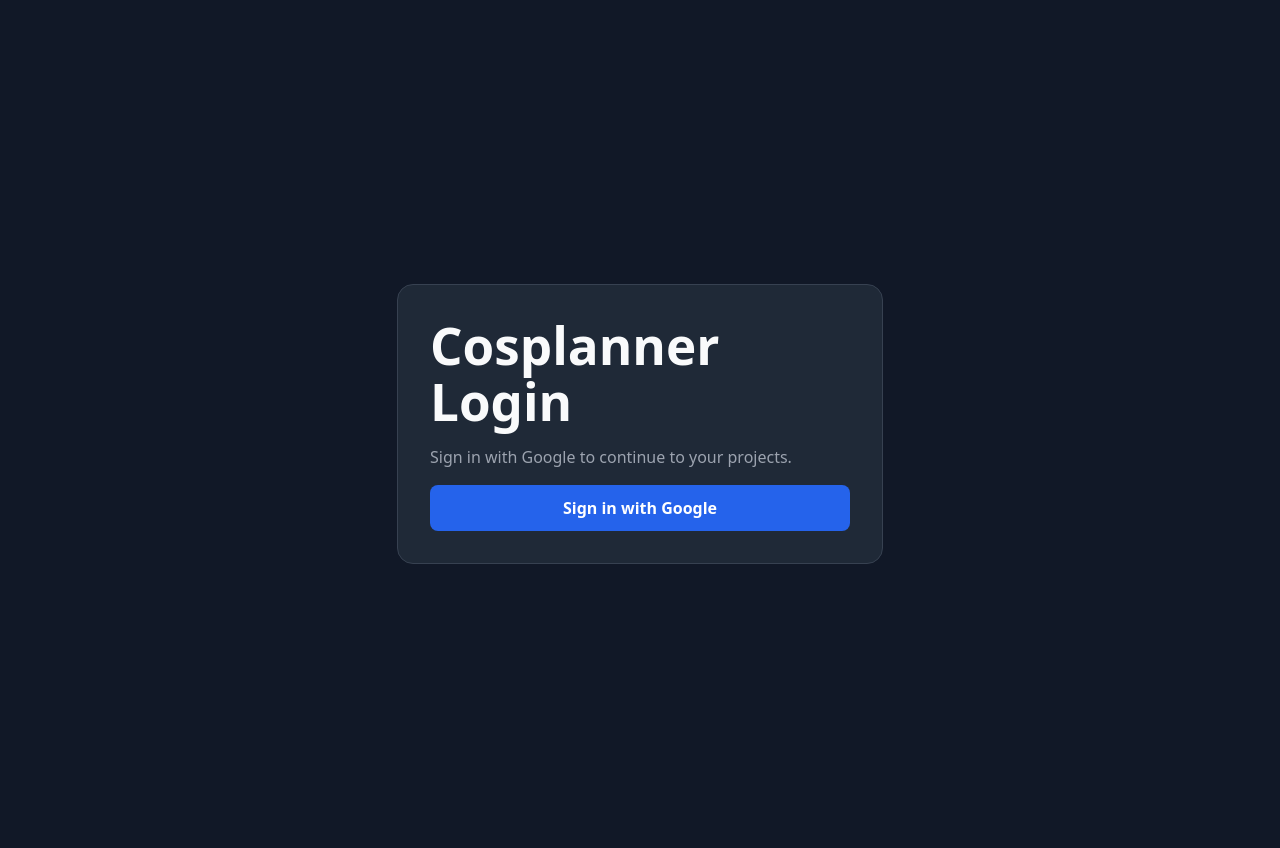
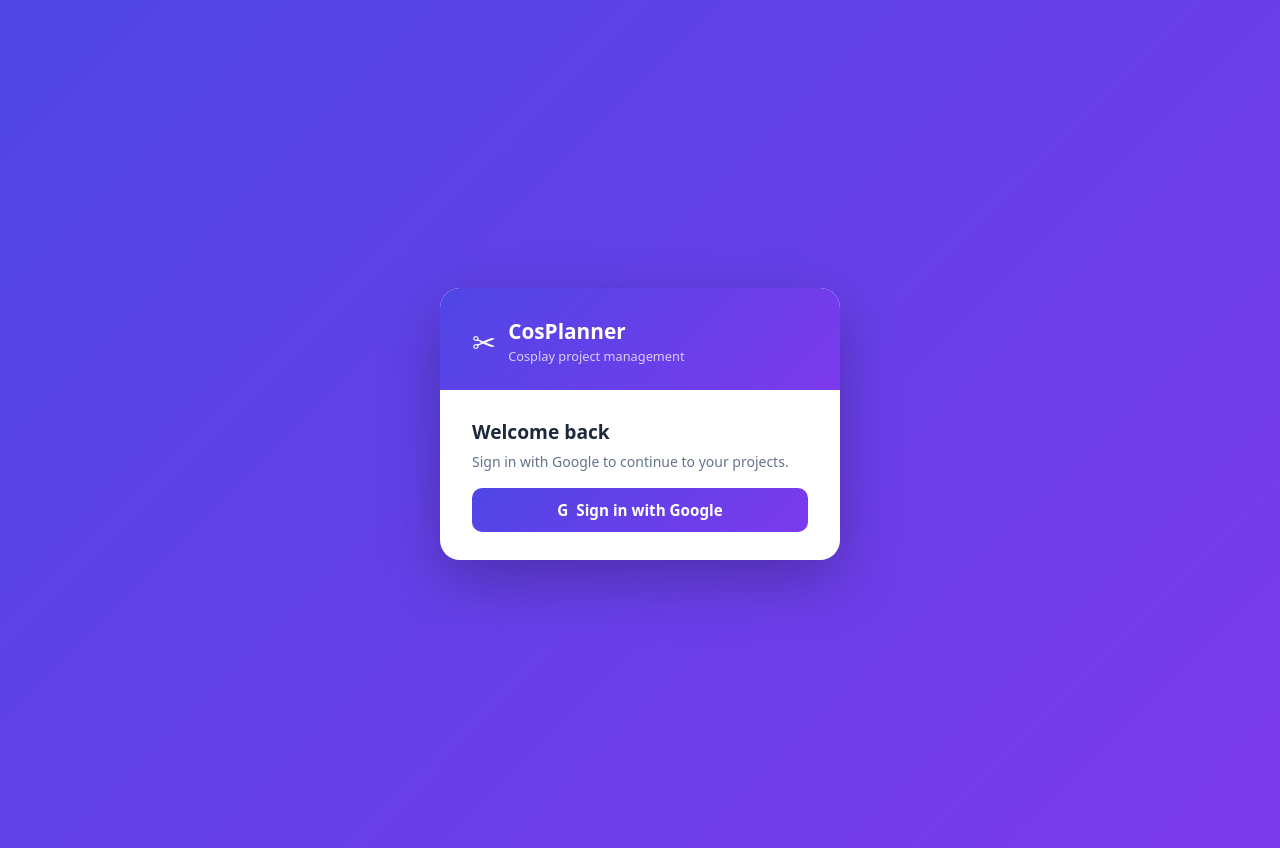
Before and after one commit to KeebCode/cosPlanner, a React app in the folder Frontend/: page /login in a window 1280 px wide. Built offline with nearby package versions, Linux system fonts and the light colour scheme; no server answers; the HTML template or start-up script is replaced by a standard one.

Commit message:
5/10 Update LoginPage.jsx

```diff
--- a/Frontend/src/pages/LoginPage.jsx
+++ b/Frontend/src/pages/LoginPage.jsx
@@ -11,7 +11,6 @@
   const [isLoading, setIsLoading] = useState(false);
   const [errorMessage, setErrorMessage] = useState("");
 
-  // Return user to where they came from after login
   const destination = location.state?.from?.pathname || "/";
 
   const handleGoogleLogin = async () => {
@@ -19,23 +18,17 @@
       setErrorMessage("");
       setIsLoading(true);
 
-      // 1) Firebase login
       const result = await signInWithPopup(auth, googleProvider);
       const firebaseUser = result?.user ?? auth.currentUser;
       if (!firebaseUser) throw new Error("No Firebase user after sign-in.");
 
-      // 2) Sync user to backend DB (non-blocking for UI login)
       try {
         const token = await firebaseUser.getIdToken();
         await syncUser(token);
       } catch (syncError) {
-        console.warn(
-          "Backend user sync failed. Firebase login is still active.",
-          syncError
-        );
+        console.warn("Backend user sync failed. Firebase login is still active.", syncError);
       }
 
-      // 3) Navigate into protected app
       navigate(destination, { replace: true });
     } catch (err) {
       console.error("Google sign-in failed:", err);
@@ -52,31 +45,64 @@
         display: "flex",
         alignItems: "center",
         justifyContent: "center",
-        background: "#111827",
-        color: "#f9fafb",
+        background: "linear-gradient(135deg, #4f46e5 0%, #7c3aed 100%)",
         padding: "24px",
       }}
     >
       <div
         style={{
           width: "100%",
-          maxWidth: "420px",
-          background: "#1f2937",
-          border: "1px solid #374151",
-          borderRadius: "16px",
-          padding: "32px",
-          display: "grid",
-          gap: "16px",
+          maxWidth: "400px",
+          background: "#ffffff",
+          borderRadius: "20px",
+          overflow: "hidden",
+          boxShadow: "0 20px 60px rgba(0,0,0,0.25)",
         }}
       >
-        <h1 style={{ margin: 0 }}>Cosplanner Login</h1>
-        <p style={{ margin: 0, color: "#9ca3af" }}>
+        {/* Card header */}
+        <div
+          style={{
+            background: "linear-gradient(135deg, #4f46e5 0%, #7c3aed 100%)",
+            padding: "28px 32px 24px",
+            display: "flex",
+            alignItems: "center",
+            gap: "12px",
+          }}
+        >
+          <span style={{ fontSize: "1.8rem", color: "white" }}>✂</span>
+          <div>
+            <div style={{ color: "white", fontWeight: 700, fontSize: "1.3rem" }}>CosPlanner</div>
+            <div style={{ color: "rgba(255,255,255,0.75)", fontSize: "0.8rem" }}>
+              Cosplay project management
+            </div>
+          </div>
+        </div>
+
+        {/* Card body */}
+        <div style={{ padding: "28px 32px", display: "grid", gap: "16px" }}>
+          <div>
+            <h2 style={{ margin: "0 0 4px", fontSize: "1.2rem", color: "#1e293b", fontWeight: 700 }}>
+              Welcome back
+            </h2>
+            <p style={{ margin: 0, color: "#64748b", fontSize: "0.875rem" }}>
               Sign in with Google to continue to your projects.
             </p>
+          </div>
 
-        {errorMessage ? (
-          <p style={{ margin: 0, color: "#fca5a5" }}>{errorMessage}</p>
-        ) : null}
+          {errorMessage && (
+            <div
+              style={{
+                padding: "10px 14px",
+                borderRadius: "8px",
+                background: "#fef2f2",
+                border: "1px solid #fecaca",
+                color: "#dc2626",
+                fontSize: "0.875rem",
+              }}
+            >
+              {errorMessage}
+            </div>
+          )}
 
           <button
             onClick={handleGoogleLogin}
@@ -84,16 +110,25 @@
             style={{
               padding: "12px 16px",
               border: "none",
-            borderRadius: "8px",
-            cursor: "pointer",
-            background: "#2563eb",
+              borderRadius: "10px",
+              cursor: isLoading ? "default" : "pointer",
+              background: isLoading
+                ? "#c4b5fd"
+                : "linear-gradient(135deg, #4f46e5 0%, #7c3aed 100%)",
               color: "white",
               fontWeight: 600,
+              fontSize: "0.95rem",
+              display: "flex",
+              alignItems: "center",
+              justifyContent: "center",
+              gap: "8px",
             }}
           >
+            <span>G</span>
             {isLoading ? "Signing in..." : "Sign in with Google"}
           </button>
         </div>
       </div>
+    </div>
   );
 }
```
Lines whose indentation alone changed are shown as unchanged.
